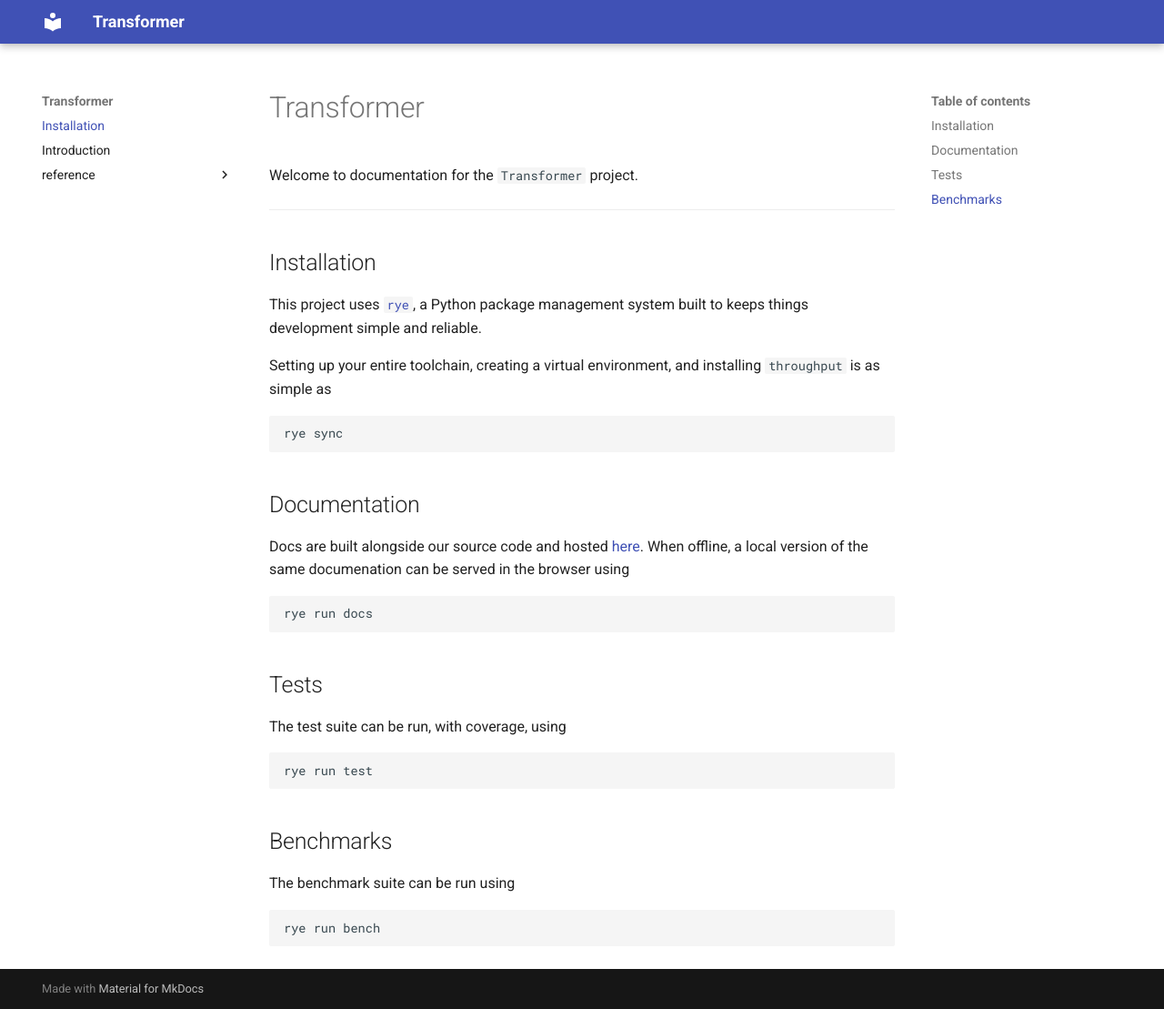
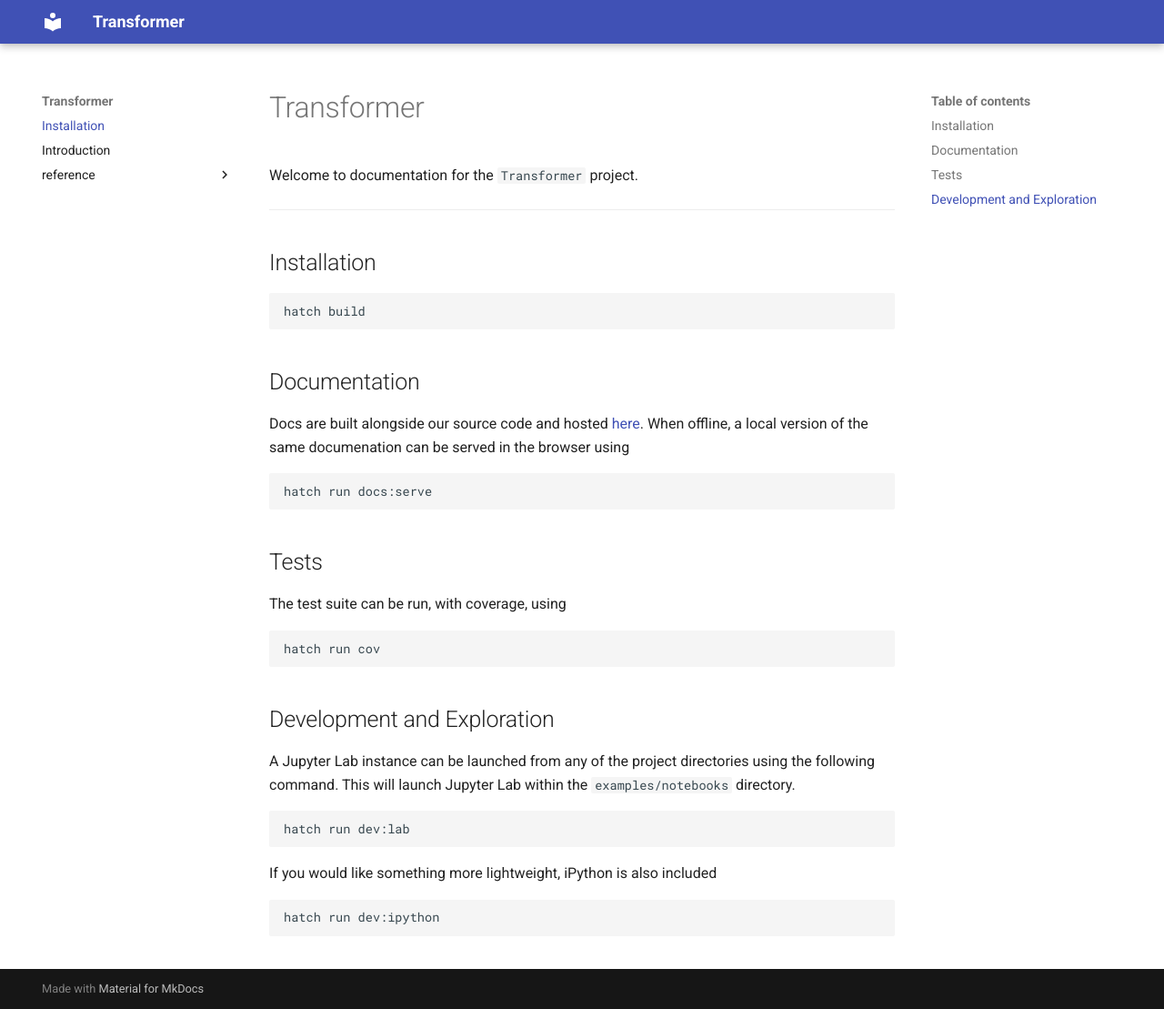
Before and after one commit to yngtdd/transformer, an MkDocs documentation site: the page built from docs/index.md, in a window 1280 px wide and 1109 px high. Shown: the whole window at 91% size. Built offline with MkDocs 1.6.1 and Material for MkDocs 9.7.7, drawn with Linux system fonts in a browser that asks for light colours.

````diff
--- a/docs/index.md
+++ b/docs/index.md
@@ -6,14 +6,8 @@
 
 ## Installation
 
-This project uses [`rye`](https://rye-up.com/guide/), a Python package management system
-built to keeps things development simple and reliable.
-
-Setting up your entire toolchain, creating a virtual environment, and installing `throughput` is
-as simple as
-
 ```console
-rye sync
+hatch build
 ```
 
 ## Documentation
@@ -23,7 +17,7 @@
 
 
 ```console
-rye run docs
+hatch run docs:serve
 ```
 
 ## Tests
@@ -31,13 +25,21 @@
 The test suite can be run, with coverage, using
 
 ```console
-rye run test
+hatch run cov
 ```
 
-## Benchmarks
+## Development and Exploration
 
-The benchmark suite can be run using
+A Jupyter Lab instance can be launched from any of the project directories using the following command.
+This will launch Jupyter Lab within the `examples/notebooks` directory.
+
 
 ```console
-rye run bench
+hatch run dev:lab
 ```
+
+If you would like something more lightweight, iPython is also included
+
+```console
+hatch run dev:ipython
+```
--- a/mkdocs.yml
+++ b/mkdocs.yml
@@ -13,4 +13,5 @@
   - Installation: index.md
   - Introduction: introduction.md
   - reference:
-    - Table of Contents: src/reference.md
+    - Positional Encoding: src/positional_encoding.md
+    - Embedding: src/embedding.md
````
Also changed, not shown: docs/src/embedding.md (added, +1 -0 lines), docs/src/positional_encoding.md (added, +1 -0 lines), docs/src/reference.md (deleted, +0 -1 lines).
